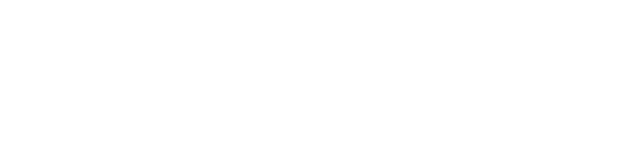
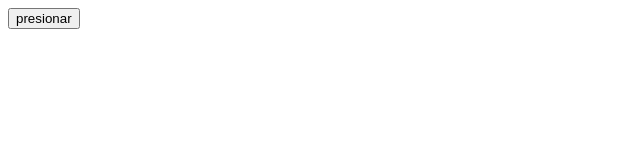
Before and after one commit to FleitaDana/ProbandoGitGithub, a plain HTML site: page index.html in a window 1280 px wide. Shown: the whole page, without its empty margins (0-640 px from the left). Drawn offline with Linux system fonts and the light colour scheme.

Commit message:
Se creo el archivo js y se modifico el index

```diff
--- a/index.html
+++ b/index.html
@@ -1,6 +1,10 @@
 <html>
     <head>
         <title>Primer proyecto con Git</title>
+        <script src="js/mensaje.js">
+        </script>
     </head>
-    <body></body>
+    <body>
+        <input type="button" value="presionar" onclick="sms()">
+    </body>
 </html>
--- /dev/null
+++ b/js/mensaje.js
@@ -0,0 +1,3 @@
+function sms(){
+    alert("Hola a todos");
+}
```
